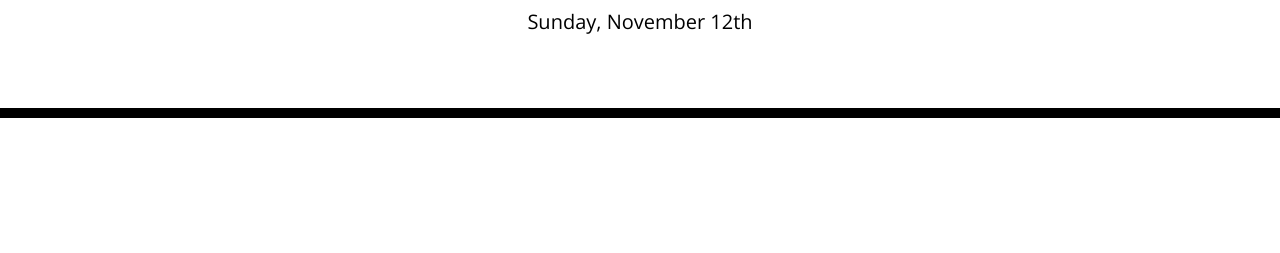
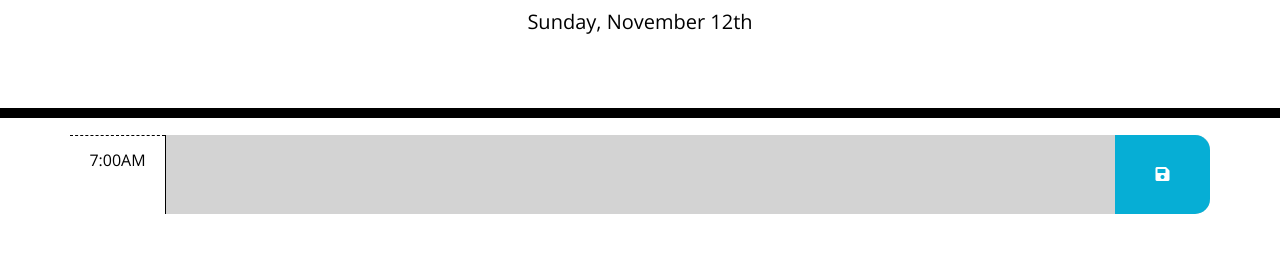
Before and after one commit to jsneath/Work-Day-Scheduler, a plain HTML site: page index.html in a window 1280 px wide. Shown: the part 169-422 px from the top of the page. Drawn offline with nearby package versions, Linux system fonts and the light colour scheme.

Commit message:
added first time block

```diff
--- a/index.html
+++ b/index.html
@@ -38,7 +38,16 @@
       <p id="currentDay" class="lead"></p>
     </header>
     <div class="container">
+      <br>
       <!-- Timeblocks go here -->
+      <div class="row time-block past">
+        <div class="hour col-2 col-md-1 py-3">7:00AM</div>
+        <textarea class="col-8 col-md-10 description"></textarea>
+        <button class="saveBtn col-2 col-md-1">
+          <i class="fas fa-save"></i>
+        </button>
+      </div>
+
     </div>
 
 
--- a/style.css
+++ b/style.css
@@ -11,6 +11,7 @@ textarea {
   color: #000000;
   border-left: 1px solid black;
   padding: 10px;
+  height: 100%;
 }
 
 header {
@@ -64,9 +65,17 @@ header {
   border-bottom-right-radius: 15px;
   background-color: #06aed5;
   color: white;
+  height: 100%;
+  border: hidden;
+  display: flex;
+  justify-content: center;
+  align-items: center;
+
+
 }
 
 .saveBtn i:hover {
   font-size: 20px;
   transition: all 0.3s ease-in-out;
+  color: black;
 }
```
Also changed, not shown: script.js (line endings or trailing spaces).
